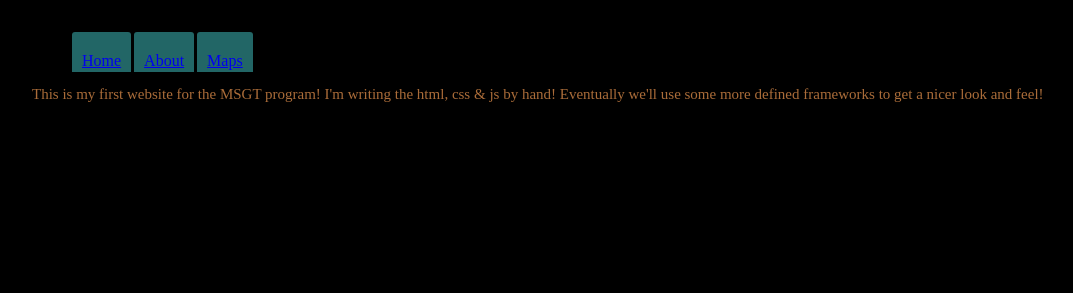
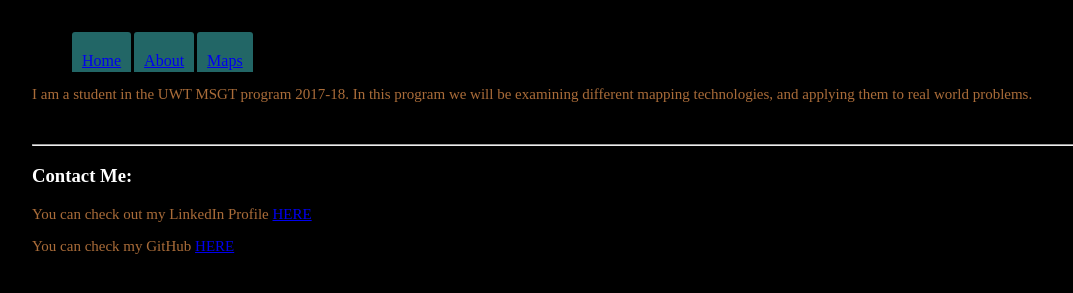
Before and after one commit to setom/503Lab1.1, a plain HTML site: page website/about.html in a window 1280 px wide. Shown: the part 73-366 px from the top of the page, without its empty margins (1-1074 px from the left). Drawn offline with Linux system fonts and the light colour scheme.

Commit message:
Completed Lab 1.1

```diff
--- a/website/about.html
+++ b/website/about.html
@@ -1,3 +1,4 @@
+<!--Matthew Seto GIS503A Lab 1.1 -->
 <html>
 	<head>
 		<!-- Include... -->
@@ -9,7 +10,12 @@
 		<h1>About Me</h1>
 		<br>
 		<nav id="nav01"></nav>
-		<p>This is my first website for the MSGT program! I'm writing the html, css & js by hand!
-		Eventually we'll use some more defined frameworks to get a nicer look and feel!</p>
+		<p>I am a student in the UWT MSGT program 2017-18. In this program we will be examining
+		different mapping technologies, and applying them to real world problems.</p>
+		<br>
+		<hr>
+		<h3>Contact Me:</h3>
+		<p>You can check out my LinkedIn Profile <a href="https://www.linkedin.com/in/setom/">HERE</a></p>
+		<p>You can check my GitHub <a href="https://github.com/setom">HERE</a></p>
 	</body>
 </html>
--- a/website/scripts/basic.css
+++ b/website/scripts/basic.css
@@ -8,6 +8,10 @@ body {
 h1 {
 	color: #AA3939;
 	text-align: center;
+}
+
+h3 {
+	color: white;
 }
 
 p {
--- a/website/scripts/basic.js
+++ b/website/scripts/basic.js
@@ -1,3 +1,5 @@
+
+//On page load, this function checks for an HTML element 'nav01' and replaces it with this innerHTML
 window.onload = function loadNav() {
 	document.getElementById("nav01").innerHTML =
 	"<ul id='menu'>" +
@@ -5,5 +7,6 @@ window.onload = function loadNav() {
 	"<li><a href='about.html'>About</a></li>" +
 	"<li><a href='maps.html'>Maps</a></li>" +
 	"</ul>";
+	//Post to the log that the Nav was successfully fetched
 	console.log("Fetched Nav");
 }
```
Also changed, not shown: website/index.html (+2 -1 lines), website/maps.html (added, +23 -0 lines).
